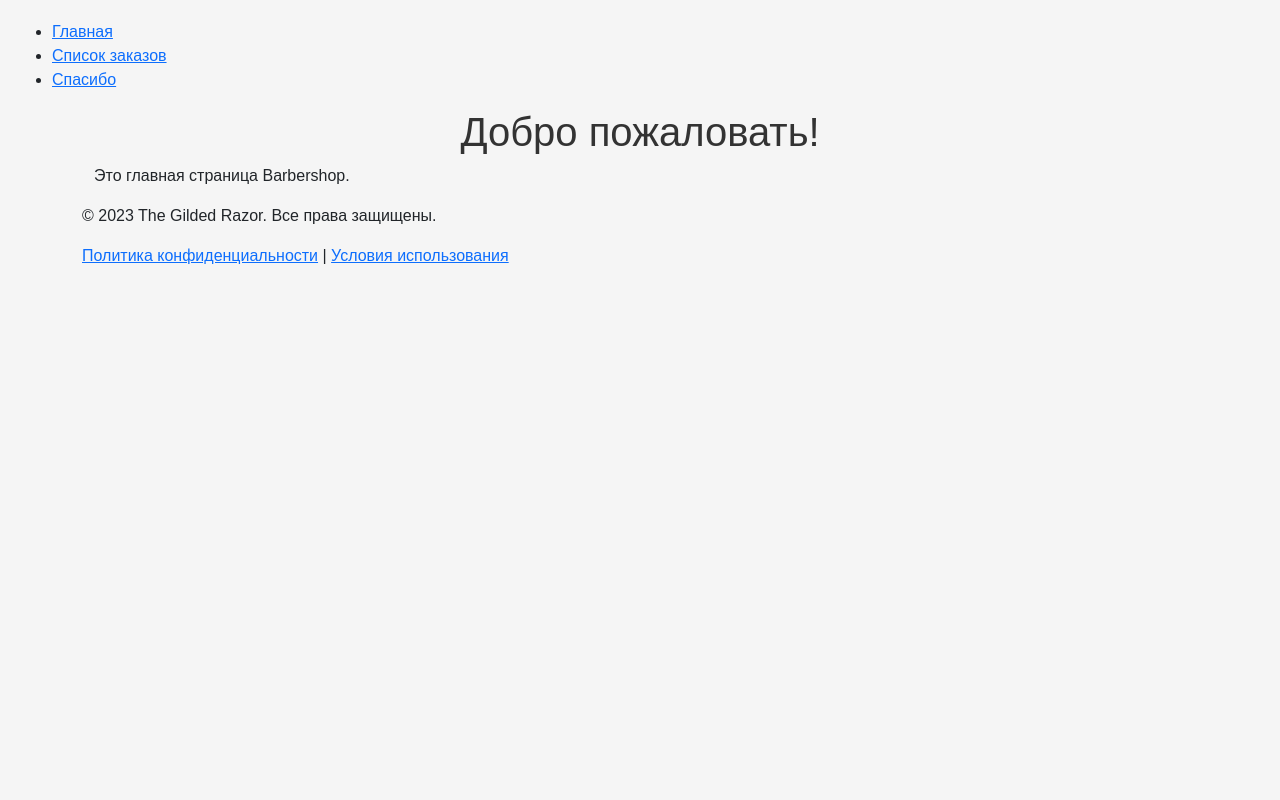
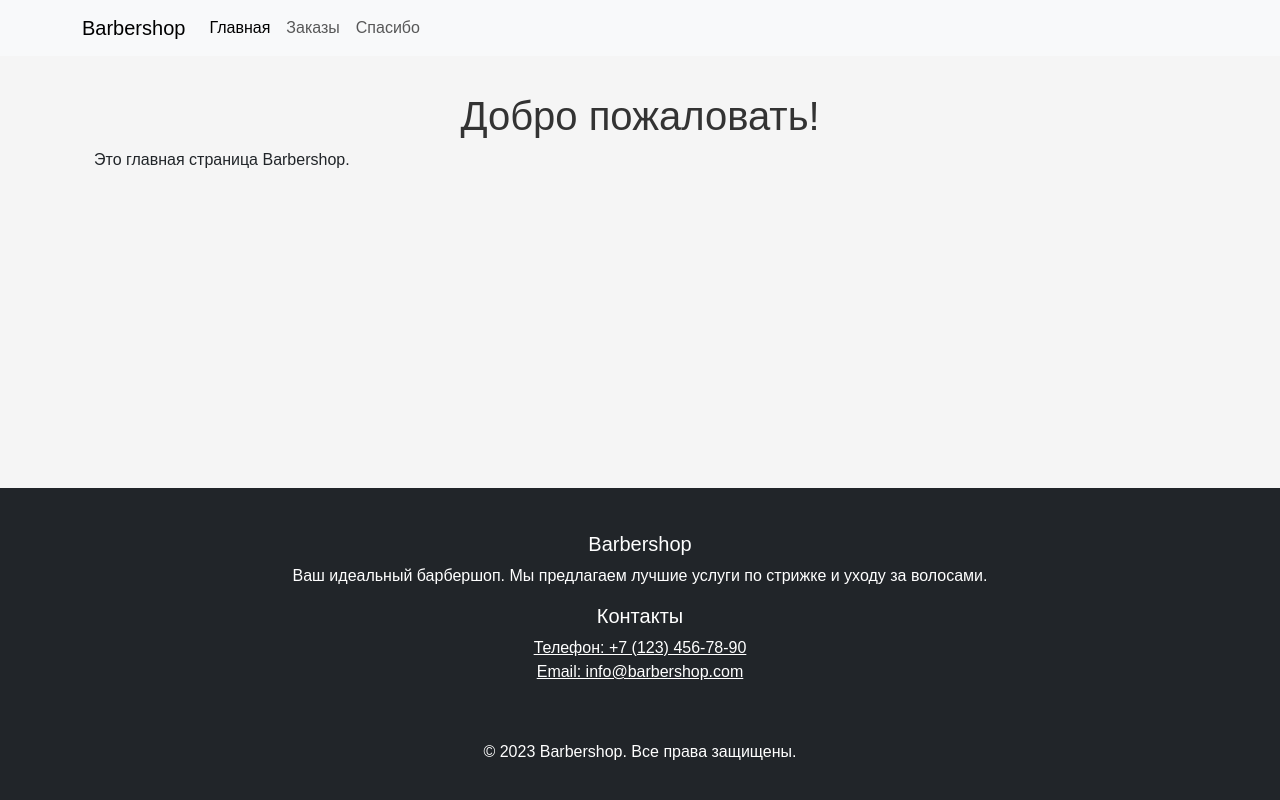
Before and after one commit to ToHellForever/barbershop2, a Django app: page / in a window 1280 px wide. Run offline with Django 5.2, Linux system fonts and the light colour scheme.

Commit message:
hw_39: при помощи ИИ разобрался почему footer летал по всей странице, удалил бесполезные комменты из кода, подправил base, апгрейд для навигационного меню

```diff
--- a/static/css/main.css
+++ b/static/css/main.css
@@ -1,8 +1,18 @@
+html, body {
+    height: 100%;
+    margin: 0;
+    display: flex;
+    flex-direction: column;
+}
+
 body {
     font-family: Arial, sans-serif;
-    margin: 0;
-    padding: 20px;
+    padding: 0;
     background-color: #f5f5f5;
+}
+
+main {
+    flex-grow: 1;
 }
 
 h1 {
@@ -56,7 +66,6 @@ h1 {
     font-size: 0.9em;
 }
 
-/* Стили для статусов */
 .new {
     color: #27ae60;
     font-weight: bold;
@@ -82,3 +91,26 @@ h1 {
     display: flex;
     justify-content: center;
 }
+
+.footer {
+    background-color: #343a40;
+    color: white;
+    padding: 20px 0;
+    width: 100%;
+    position: relative;
+    bottom: 0;
+}
+
+.navbar {
+    margin-bottom: 20px;
+    display: flex;
+    justify-content: center;
+}
+
+.nav-link {
+    margin-right: 15px;
+}
+
+.nav-link:last-child {
+    margin-right: 0;
+}
--- a/templates/base.html
+++ b/templates/base.html
@@ -5,11 +5,8 @@
     <meta charset="UTF-8">
     <meta name="viewport" content="width=device-width, initial-scale=1.0">
     {% block styles %}
-    <!-- Bootstrap -->
     <link href="https://cdn.jsdelivr.net/npm/bootstrap@5.3.0/dist/css/bootstrap.min.css" rel="stylesheet">
-    <!-- Bootstrap иконки -->
     <link rel="stylesheet" href="https://cdn.jsdelivr.net/npm/bootstrap-icons@1.10.0/font/bootstrap-icons.css">
-    <!-- Custom styles -->
     <link rel="stylesheet" href="{% static 'css/main.css' %}">
     {% endblock %}
     <title>
@@ -22,18 +19,14 @@
     {% block header %}
         {% include 'include_nav_menu.html' %}
     {% endblock header %}
-
-    <main class="container mt-3">
+    <main class="container mt-3 flex-grow-1">
         {% block content %}{% endblock content %}
     </main>
     {% block footer %}
         {% include "include_footer.html" %}
-    {% endblock footer%}
-
+    {% endblock footer %}
     {% block scripts %}
-        <!-- Bootstrap 5 JS Bundle with Popper -->
         <script src="https://cdn.jsdelivr.net/npm/bootstrap@5.3.0/dist/js/bootstrap.bundle.min.js"></script>
-        <!-- Custom scripts -->
         <script src="{% static 'js/main.js' %}"></script>
     {% endblock scripts %}
 </body>
--- a/templates/include_footer.html
+++ b/templates/include_footer.html
@@ -1,9 +1,20 @@
-<footer class="gilded-razor-footer">
-<div class="container">
-    <p>&copy; 2023 The Gilded Razor. Все права защищены.</p>
-    <p>
-    <a href="/privacy-policy">Политика конфиденциальности</a> |
-    <a href="/terms-of-service">Условия использования</a>
-    </p>
-</div>
+<footer class="footer bg-dark text-white text-center">
+    <div class="container p-4">
+        <h5>Barbershop</h5>
+        <p>
+            Ваш идеальный барбершоп. Мы предлагаем лучшие услуги по стрижке и уходу за волосами.
+        </p>
+        <h5>Контакты</h5>
+        <ul class="list-unstyled">
+            <li>
+                <a href="#" class="text-white">Телефон: +7 (123) 456-78-90</a>
+            </li>
+            <li>
+                <a href="#" class="text-white">Email: info@barbershop.com</a>
+            </li>
+        </ul>
+    </div>
+    <div class="text-center p-3">
+        © 2023 Barbershop. Все права защищены.
+    </div>
 </footer>
--- a/templates/include_nav_menu.html
+++ b/templates/include_nav_menu.html
@@ -1,7 +1,21 @@
-<nav>
-    <ul>
-        <li><a href="{% url 'landing' %}">Главная</a></li>
-        <li><a href="{% url 'orders_list' %}">Список заказов</a></li>
-        <li><a href="{% url 'thanks' %}">Спасибо</a></li>
-    </ul>
+<nav class="navbar navbar-expand-lg navbar-light bg-light">
+    <div class="container justify-content-center">
+        <a class="navbar-brand" href="#">Barbershop</a>
+        <button class="navbar-toggler" type="button" data-bs-toggle="collapse" data-bs-target="#navbarNav" aria-controls="navbarNav" aria-expanded="false" aria-label="Toggle navigation">
+            <span class="navbar-toggler-icon"></span>
+        </button>
+        <div class="collapse navbar-collapse" id="navbarNav">
+            <ul class="navbar-nav">
+                <li class="nav-item">
+                    <a class="nav-link active" aria-current="page" href="{% url 'landing' %}">Главная</a>
+                </li>
+                <li class="nav-item">
+                    <a class="nav-link" href="{% url 'orders_list' %}">Заказы</a>
+                </li>
+                <li class="nav-item">
+                    <a class="nav-link" href="{% url 'thanks' %}">Спасибо</a>
+                </li>
+            </ul>
+        </div>
+    </div>
 </nav>
```
